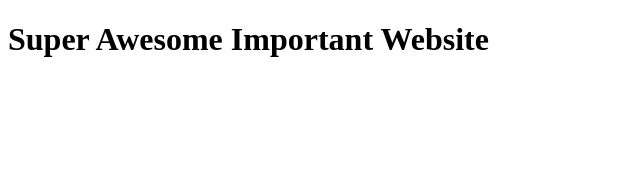
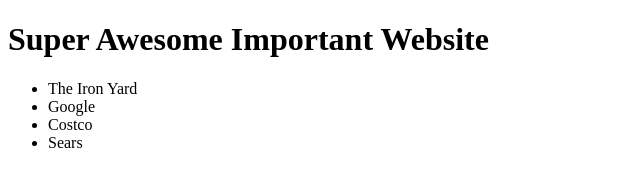
Before and after one commit to mikepitre/super-awesome-important-website, a website: page index.html in a window 1280 px wide. Shown: the whole page, without its empty margins (0-640 px from the left). Drawn offline with Linux system fonts and the light colour scheme.

Commit message:
added 4/15 clients

```diff
--- a/index.html
+++ b/index.html
@@ -6,5 +6,11 @@
 </head>
 <body>
 	<h1>Super Awesome Important Website</h1>
+	<ul>
+		<li>The Iron Yard</li>
+		<li>Google</li>
+		<li>Costco</li>
+		<li>Sears</li>
+	</ul>
 </body>
 </html>
```
